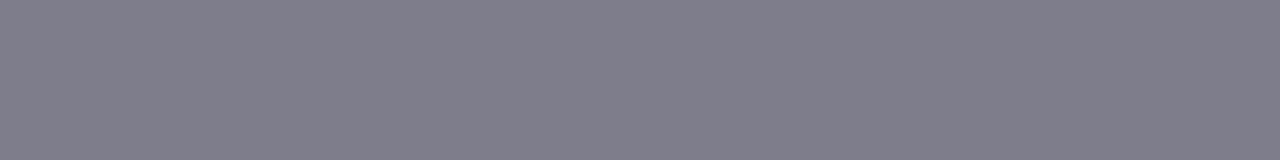
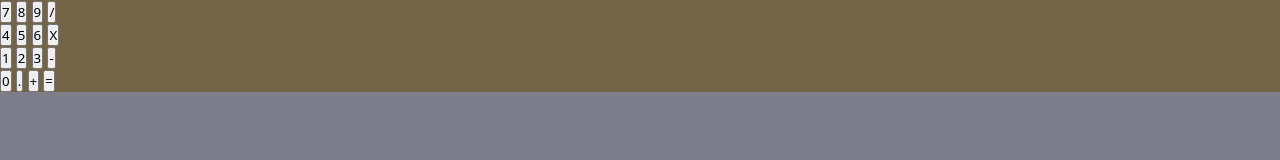
Before and after one commit to AlmeidaPh/calculadora, a plain HTML site: page index.html in a window 1280 px wide. Drawn offline with Linux system fonts and the light colour scheme.

Commit message:
Andamento do projeto.

```diff
--- a/index.html
+++ b/index.html
@@ -8,8 +8,32 @@
 </head>
 <body>
     <div class="conteiner">
-        <div>
+        <div class="conteiner-result">
 
+        </div>
+        <div class="conteiner-row">
+            <button onclick="7">7</button>
+            <button onclick="8">8</button>
+            <button onclick="9">9</button>
+            <button onclick="divisao">/</button>
+        </div>
+        <div class="conteiner-row">
+            <button onclick="4">4</button>
+            <button onclick="5">5</button>
+            <button onclick="6">6</button>
+            <button onclick="multiplicacao">X</button>
+        </div>
+        <div class="conteiner-row">
+            <button onclick="1">1</button>
+            <button onclick="2">2</button>
+            <button onclick="3">3</button>
+            <button onclick="subtracao">-</button>
+        </div>
+        <div class="conteiner-row">
+            <button onclick="0">0</button>
+            <button onclick="ponto">.</button>
+            <button onclick="adicao">+</button>
+            <button onclick="resultado">=</button>
         </div>
     </div>
 </body>
--- a/style.css
+++ b/style.css
@@ -7,3 +7,7 @@
 body{
     background-color: #7D7D8C;
 }
+
+.conteiner{
+    background-color: #736448;
+}
```
Also changed, not shown: 1 other file.
